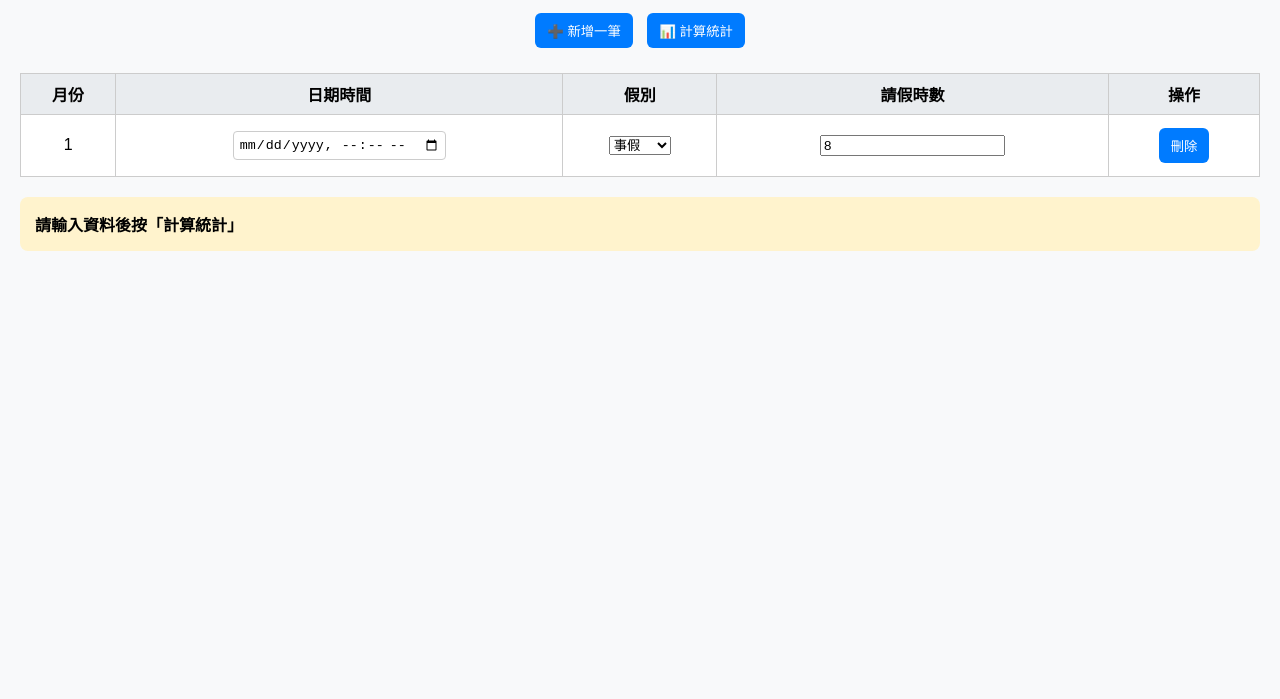
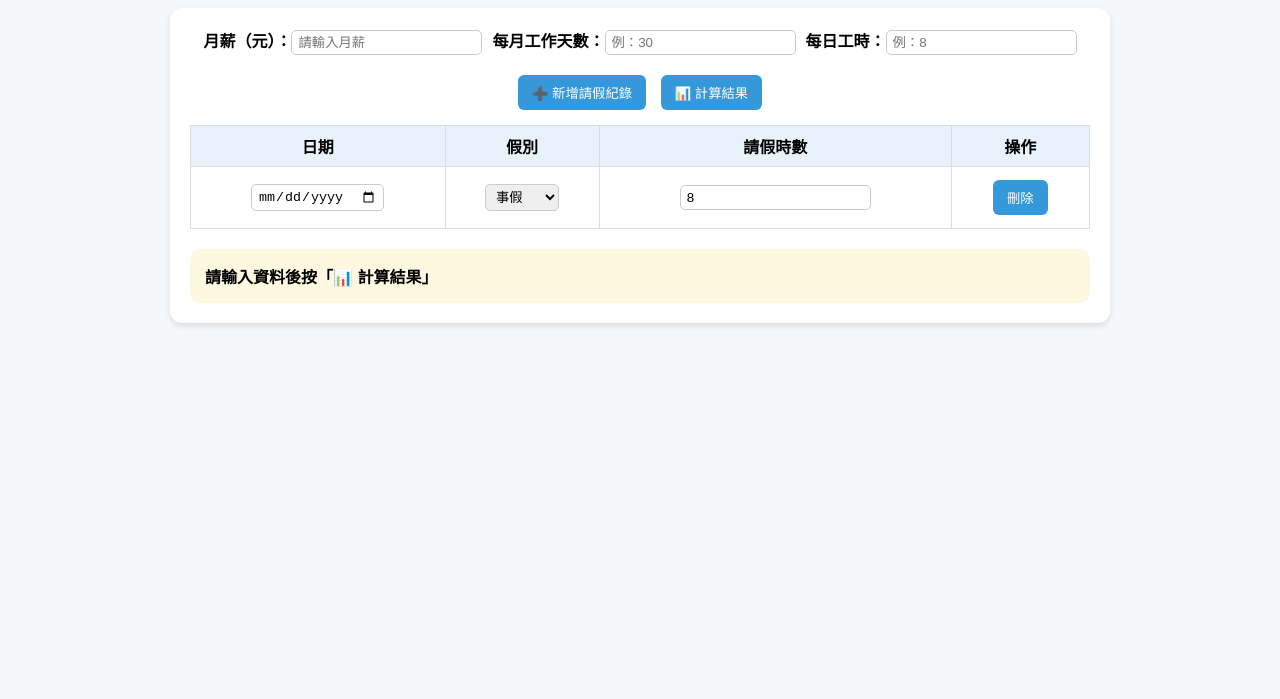
Before and after one commit to JShealthcarebot/workmoney, a plain HTML site: page index.html in a window 1280 px wide. Shown: the part 101-800 px from the top of the page. Drawn offline with Linux system fonts and the light colour scheme.

Commit message:
Update index.html

```diff
--- a/index.html
+++ b/index.html
@@ -1,158 +1,189 @@
 <!DOCTYPE html>
 <html lang="zh-TW">
 <head>
-  <meta charset="UTF-8" />
-  <meta name="viewport" content="width=device-width, initial-scale=1.0" />
-  <title>請假統計表</title>
+  <meta charset="UTF-8">
+  <meta name="viewport" content="width=device-width, initial-scale=1.0">
+  <title>請假薪資計算器</title>
   <style>
     body {
       font-family: "Microsoft JhengHei", sans-serif;
-      background-color: #f8f9fa;
+      background: #f4f8fb;
       margin: 0;
       padding: 20px;
     }
     h1 {
       text-align: center;
-      color: #333;
+      color: #2c3e50;
+    }
+    .card {
+      background: white;
+      border-radius: 12px;
+      box-shadow: 0 3px 6px rgba(0,0,0,0.1);
+      padding: 20px;
+      max-width: 900px;
+      margin: 0 auto;
     }
     table {
       width: 100%;
       border-collapse: collapse;
-      margin-top: 20px;
-      background-color: white;
+      margin-top: 10px;
     }
     th, td {
-      border: 1px solid #ccc;
+      border: 1px solid #ddd;
       text-align: center;
       padding: 8px;
     }
     th {
-      background-color: #e9ecef;
-    }
-    tr:nth-child(even) {
-      background-color: #f1f3f5;
+      background: #e9f2fa;
     }
     .btn {
-      background-color: #007bff;
+      background: #3498db;
       color: white;
       border: none;
-      padding: 8px 12px;
+      padding: 8px 14px;
       border-radius: 6px;
       cursor: pointer;
       margin: 5px;
     }
     .btn:hover {
-      background-color: #0056b3;
+      background: #2c80b4;
+    }
+    input, select {
+      padding: 4px 6px;
+      border-radius: 5px;
+      border: 1px solid #ccc;
     }
     .result {
       margin-top: 20px;
-      background-color: #fff3cd;
+      background: #fff8e1;
+      border-radius: 10px;
       padding: 15px;
-      border-radius: 8px;
       font-weight: bold;
     }
-    .controls {
-      text-align: center;
-      margin-bottom: 10px;
+    .input-group {
+      display: flex;
+      gap: 10px;
+      flex-wrap: wrap;
+      justify-content: center;
+      margin-bottom: 15px;
     }
-    input[type="datetime-local"] {
-      border: 1px solid #ccc;
-      border-radius: 4px;
-      padding: 5px;
+    .input-group label {
+      font-weight: bold;
     }
   </style>
 </head>
 <body>
-  <h1>請假統計表</h1>
-  <div class="controls">
-    <button class="btn" onclick="addRow()">➕ 新增一筆</button>
-    <button class="btn" onclick="calculate()">📊 計算統計</button>
+  <h1>💰 請假薪資計算器</h1>
+
+  <div class="card">
+    <div class="input-group">
+      <label>月薪（元）：<input type="number" id="salary" placeholder="請輸入月薪"></label>
+      <label>每月工作天數：<input type="number" id="workDays" placeholder="例：30"></label>
+      <label>每日工時：<input type="number" id="workHours" placeholder="例：8"></label>
     </div>
+
+    <div style="text-align:center;">
+      <button class="btn" onclick="addRow()">➕ 新增請假紀錄</button>
+      <button class="btn" onclick="calculate()">📊 計算結果</button>
+    </div>
+
     <table id="leaveTable">
       <thead>
         <tr>
-        <th>月份</th>
-        <th>日期時間</th>
+          <th>日期</th>
           <th>假別</th>
           <th>請假時數</th>
           <th>操作</th>
         </tr>
       </thead>
       <tbody>
-      <!-- 初始範例資料 -->
         <tr>
-        <td>1</td>
-        <td><input type="datetime-local" /></td>
+          <td><input type="date"></td>
           <td>
             <select>
               <option value="事假">事假</option>
               <option value="病假">病假</option>
+              <option value="生理假">生理假</option>
               <option value="特休假">特休假</option>
-            <option value="生理假">生理假</option>
+              <option value="公假">公假</option>
+              <option value="其他">其他</option>
             </select>
           </td>
-        <td><input type="number" value="8" min="0" step="1" /></td>
+          <td><input type="number" value="8" min="0" step="0.5"></td>
           <td><button class="btn" onclick="deleteRow(this)">刪除</button></td>
         </tr>
       </tbody>
     </table>
 
-  <div id="result" class="result">請輸入資料後按「計算統計」</div>
+    <div id="result" class="result">請輸入資料後按「📊 計算結果」</div>
+  </div>
 
   <script>
     function addRow() {
-      const table = document.getElementById("leaveTable").getElementsByTagName("tbody")[0];
-      const newRow = table.insertRow();
-      const monthCell = newRow.insertCell(0);
-      const dateCell = newRow.insertCell(1);
-      const typeCell = newRow.insertCell(2);
-      const hoursCell = newRow.insertCell(3);
-      const actionCell = newRow.insertCell(4);
-
-      monthCell.innerHTML = `<input type="number" min="1" max="12" placeholder="月" style="width:60px;">`;
-      dateCell.innerHTML = `<input type="datetime-local">`;
-      typeCell.innerHTML = `
+      const tbody = document.querySelector("#leaveTable tbody");
+      const row = document.createElement("tr");
+      row.innerHTML = `
+        <td><input type="date"></td>
+        <td>
           <select>
             <option value="事假">事假</option>
             <option value="病假">病假</option>
+            <option value="生理假">生理假</option>
             <option value="特休假">特休假</option>
-          <option value="生理假">生理假</option>
-        </select>`;
-      hoursCell.innerHTML = `<input type="number" value="8" min="0" step="1" style="width:60px;">`;
-      actionCell.innerHTML = `<button class="btn" onclick="deleteRow(this)">刪除</button>`;
+            <option value="公假">公假</option>
+            <option value="其他">其他</option>
+          </select>
+        </td>
+        <td><input type="number" value="8" min="0" step="0.5"></td>
+        <td><button class="btn" onclick="deleteRow(this)">刪除</button></td>
+      `;
+      tbody.appendChild(row);
     }
 
     function deleteRow(button) {
-      const row = button.closest("tr");
-      row.remove();
+      button.closest("tr").remove();
+    }
+
+    function getDeductionRate(type) {
+      if (["特休假", "公假"].includes(type)) return 0;
+      if (["病假", "生理假"].includes(type)) return 0.5;
+      return 1;
     }
 
     function calculate() {
+      const salary = parseFloat(document.getElementById("salary").value);
+      const days = parseFloat(document.getElementById("workDays").value);
+      const hours = parseFloat(document.getElementById("workHours").value);
+      if (!salary || !days || !hours) {
+        alert("請先輸入月薪、工作天數與每日工時！");
+        return;
+      }
+
+      const hourPay = salary / (days * hours);
       const rows = document.querySelectorAll("#leaveTable tbody tr");
-      const summary = {};
-      let total = 0;
+
+      let totalDeduct = 0;
+      let totalHours = 0;
+      let resultHTML = `<h3>📅 扣薪明細：</h3>`;
 
       rows.forEach(row => {
-        const monthInput = row.cells[0].querySelector("input");
-        const month = monthInput ? monthInput.value : row.cells[0].textContent.trim();
-        const type = row.cells[2].querySelector("select").value;
-        const hours = parseFloat(row.cells[3].querySelector("input").value) || 0;
-        total += hours;
-        if (!summary[month]) summary[month] = {};
-        if (!summary[month][type]) summary[month][type] = 0;
-        summary[month][type] += hours;
+        const date = row.cells[0].querySelector("input").value;
+        const type = row.cells[1].querySelector("select").value;
+        const hoursLeave = parseFloat(row.cells[2].querySelector("input").value) || 0;
+        const rate = getDeductionRate(type);
+        const deduct = hourPay * hoursLeave * rate;
+        totalDeduct += deduct;
+        totalHours += hoursLeave;
+
+        resultHTML += `${date || "未填日期"} - ${type} ${hoursLeave} 小時：扣薪 <strong>$${deduct.toFixed(0)}</strong><br>`;
       });
 
-      let resultText = `<h3>📅 統計結果：</h3>`;
-      for (const month in summary) {
-        resultText += `<strong>${month}月：</strong><br>`;
-        for (const type in summary[month]) {
-          resultText += `${type}: ${summary[month][type]} 小時<br>`;
-        }
-      }
-      resultText += `<br>🌟 <strong>總請假時數：</strong> ${total} 小時`;
+      const actualSalary = salary - totalDeduct;
+      resultHTML += `<hr>🌟 總請假時數：${totalHours} 小時<br>`;
+      resultHTML += `💸 總扣薪金額：<strong>$${totalDeduct.toFixed(0)}</strong><br>`;
+      resultHTML += `💰 實領薪資：<strong>$${actualSalary.toFixed(0)}</strong>`;
 
-      document.getElementById("result").innerHTML = resultText;
+      document.getElementById("result").innerHTML = resultHTML;
     }
   </script>
 </body>
```
Lines whose indentation alone changed are shown as unchanged.
